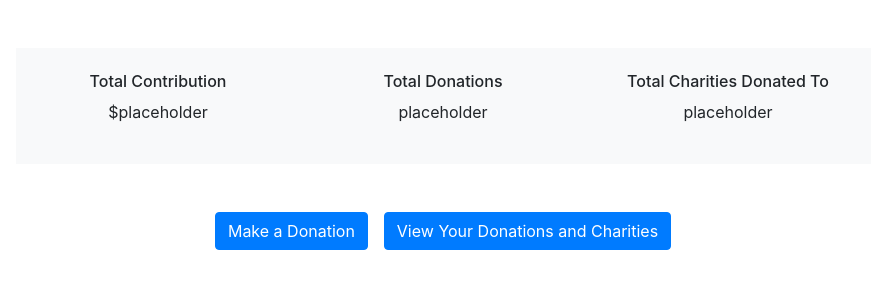
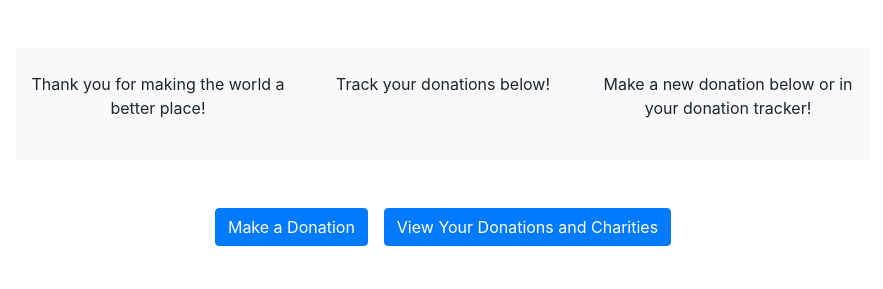
Before and after one commit to maliabarker/Charity-Tracker, a Flask app: page /dashboard in a window 1280 px wide. Shown: the part 134-423 px from the top of the page, without its empty margins (197-1080 px from the left). Run offline with Flask 2, Linux system fonts and the light colour scheme; the visitor is signed in with stand-in values (Sample User, id 1); data that the repository does not hold is empty; some libraries are stand-ins or nearby versions.

Commit message:
linked donations to user object id so you are able to change username

```diff
--- a/app.py
+++ b/app.py
@@ -91,10 +91,12 @@ def user_delete(user_id):
 @app.route('/donations/<user_id>')
 def donations_index(user_id):
     """Show all donations for user"""
-    donation = donations.find({'_id': ObjectId(user_id)})
+    donation = donations.find({'user': user_id})
     user_obj = users.find_one({'username': session['username']})
-    # print(list(donations.find()))
-    return render_template('donations_index.html', donations=donation, user_obj=user_obj)
+    # print(list(donations.find({'user': user_id})))
+    # print(donation)
+    # print(user_id)
+    return render_template('donations_index.html', donations=donation, user_obj=user_obj, user=user_obj)
 
 @app.route('/donations/new')
 def donations_new():
@@ -103,35 +105,40 @@ def donations_new():
     return render_template('donations_new.html', donation={}, title='New Donation', user_obj=user_obj, user=user_obj)
 
 @app.route('/donations/<user_id>', methods=['POST'])
-def submit_donation():
+def submit_donation(user_id):
     """Submit a new donation"""
     user_obj = users.find_one({'username': session['username']})
     now = datetime.now()
     dt_string = now.strftime("%d/%m/%Y %H:%M:%S")
+    user = users.find_one({'_id': ObjectId(user_id)})
+    print(user_id)
+
     donation = {
-        'obj_id': request.form.get('user_obj_id'),
+        'user': user_id,
         'charity': request.form.get('charity'),
         'donation_amnt': request.form.get('donation-amnt'),
         'created_at': dt_string
     }
     print(request.form.to_dict())
     donations.insert_one(donation)
-    return redirect(url_for('donations_index', user_obj=user_obj, user=user_obj))
+    return redirect(url_for('donations_index', user_obj=user_obj, user=user_obj, user_id=user_id))
 
-@app.route('/donations/<donation_id>/edit')
-def donations_edit(donation_id):
+@app.route('/donations/<user_id>/<donation_id>/edit')
+def donations_edit(donation_id, user_id):
     """Edit a donation"""
+    user = users.find_one({'_id': ObjectId(user_id)})
     donation=donations.find_one({'_id': ObjectId(donation_id)})
-    return render_template('donations_edit.html', donation=donation, title='Edit Donation')
+    return render_template('donations_edit.html', donation=donation, title='Edit Donation', user_id=user_id, user=user)
 
-@app.route('/donations/<donation_id>/update', methods=['POST'])
-def donations_update(donation_id):
+@app.route('/donations/<user_id>/<donation_id>/update', methods=['POST'])
+def donations_update(donation_id, user_id):
     """Submit edited donation"""
     user_obj = users.find_one({'username': session['username']})
     now = datetime.now()
     dt_string = now.strftime("%d/%m/%Y %H:%M:%S")
+    user = users.find_one({'_id': ObjectId(user_id)})
     updated_donation = {
-        'username': user_obj.get('username'),
+        'user': user_id,
         'charity': request.form.get('charity'),
         'donation_amnt': request.form.get('donation-amnt'),
         'created_at': dt_string
@@ -141,14 +148,17 @@ def donations_update(donation_id):
         {'$set': updated_donation}
     )
 
-    return redirect(url_for('donations_index', donation_id=donation_id, user_obj=user_obj))
+    return redirect(url_for('donations_index', donation_id=donation_id, user_obj=user_obj, user_id=user_id, user=user_obj))
 
-@app.route('/donations/<donation_id>/delete', methods=['POST'])
-def donations_delete(donation_id):
+@app.route('/donations/<user_id>/<donation_id>/delete', methods=['POST'])
+def donations_delete(donation_id, user_id):
     """Delete a playlist"""
+    user = users.find_one({'_id': ObjectId(user_id)})
+    # user = users.find_one({'username': session['username']})
+    print(user)
     donations.delete_one({'_id': ObjectId(donation_id)})
-    return redirect(url_for('donations_index'))
+    return redirect(url_for('donations_index', user_id=user_id))
 
 
 if __name__ == '__main__':
-    app.run(debug=True, port=5000)
+    app.run(debug=True, port=5001)
--- a/templates/dashboard.html
+++ b/templates/dashboard.html
@@ -5,16 +5,19 @@
     <h2 class='text-center mt-4'>Hello {{ user_obj.username }}!</h2>
     <div class="row justify-content-md-center text-center mt-5">
         <div class="col-3 bg-light py-4">
-            <h6>Total Contribution</h6>
-            <p>$placeholder</p>
+            <!-- <h6>Total Contribution</h6>
+            <p>$placeholder</p> -->
+            <p>Thank you for making the world a better place!</p>
         </div>
         <div class="col-3 bg-light py-4">
-            <h6>Total Donations</h6>
-            <p>placeholder</p>
+            <!-- <h6>Total Donations</h6>
+            <p>placeholder</p> -->
+            <p>Track your donations below!</p>
         </div>
         <div class="col-3 bg-light py-4">
-            <h6>Total Charities Donated To</h6>
-            <p>placeholder</p>
+            <!-- <h6>Total Charities Donated To</h6>
+            <p>placeholder</p> -->
+            <p>Make a new donation below or in your donation tracker!</p>
         </div>
     </div>
     <div class="row mt-5">
--- a/templates/donations_edit.html
+++ b/templates/donations_edit.html
@@ -4,7 +4,7 @@
 {% block content %}
 <div class='row d-flex justify-content-center mt-5'>
     <div class='col-sm-6 col-sm-offset-3'>
-        <form method='POST' action='/donations/{{ donation._id }}/update'>
+        <form method='POST' action='/donations/{{ user._id }}/{{ donation._id }}/update'>
 
             <input type='hidden' name='_method' value='PUT'/>
             {% include 'partials/donations_form.html' %}
--- a/templates/donations_new.html
+++ b/templates/donations_new.html
@@ -5,7 +5,6 @@
 <div class='row d-flex justify-content-center mt-5'>
     <div class='col-sm-6 col-sm-offset-3'>
         <form method='POST' action='/donations/{{ user._id }}'>
-            <input type='hidden' value='{{ user._id }}' name='user_obj_id'/>
             {% include 'partials/donations_form.html' %}
             <!-- BUTTON -->
             <div class='form-group'>
```
Also changed, not shown: templates/donations_index.html (+2 -9 lines), templates/index.html (+0 -51 lines).
